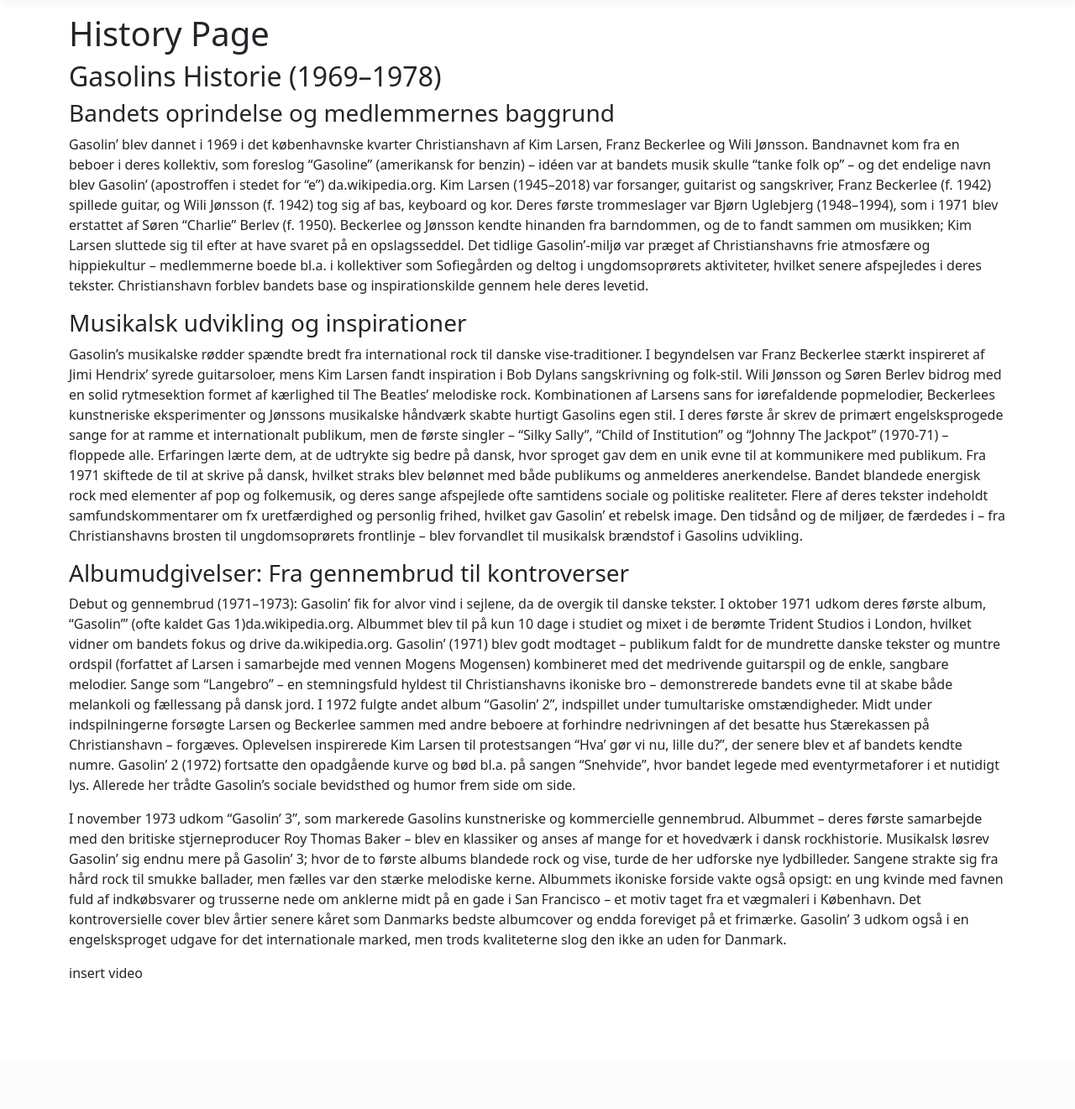
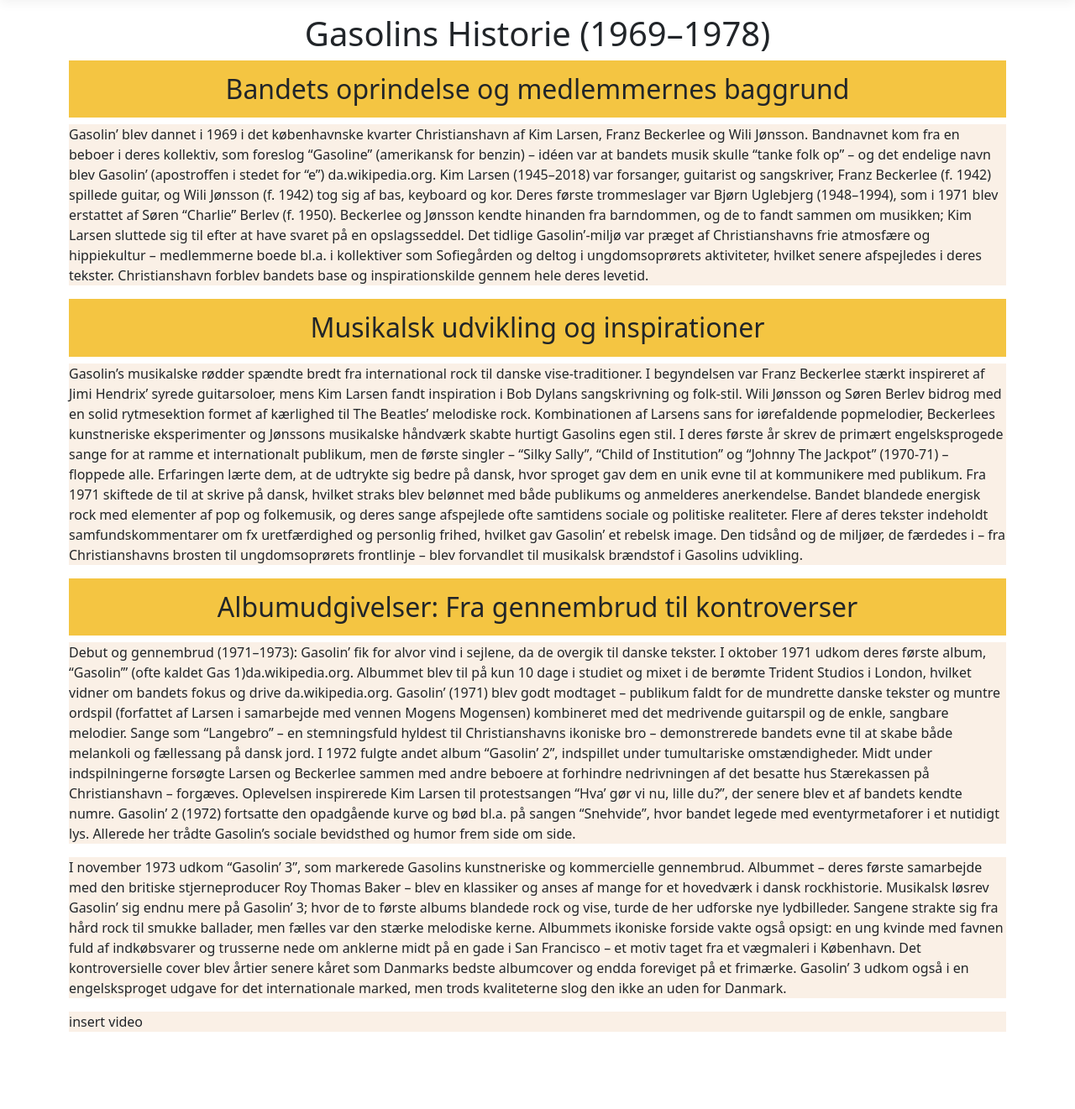
Before and after one commit to VisualizedConfusion2/Gasolin_project_v2, an ASP.NET Core app: page /History_ in a window 1280 px wide. Shown: the part 65-1386 px from the top of the page at 84% size. Before the commit the page ends 1230 px from the top, so only its background shows below. Run offline with ASP.NET Core 8, Linux system fonts and the light colour scheme; style sheets or scripts are compiled from the project's sources.

Commit message:
Fixed history design

```diff
--- a/gasoilin_project_v2/Pages/History_.cshtml
+++ b/gasoilin_project_v2/Pages/History_.cshtml
@@ -3,10 +3,24 @@
 @{
     ViewData["Title"] = "History Page";
 }
-<h1>@ViewData["Title"]</h1>
-<h2>Gasolins Historie (1969–1978) </h2>
+<style>
+    h2 {
+        background-color: #F4C542;
+        text-align: center;
+        padding: 15px;
+    }
 
-<h3>Bandets oprindelse og medlemmernes baggrund </h3>
+    p {
+        background-color: #FAF0E6;
+        text-align: start;
+    }
+
+
+</style>
+<h1 class="text-center">Gasolins Historie (1969–1978) </h1>
+<h1></h1>
+
+<h2>Bandets oprindelse og medlemmernes baggrund </h2>
 
 <p>
     Gasolin’ blev dannet i 1969 i det københavnske kvarter Christianshavn af Kim Larsen, Franz Beckerlee og Wili Jønsson. Bandnavnet kom fra en beboer i deres kollektiv, som foreslog “Gasoline” (amerikansk for benzin) – idéen var at bandets musik skulle “tanke folk op” – og det endelige navn blev Gasolin’ (apostroffen i stedet for “e”)
@@ -16,7 +30,7 @@
     Christianshavn forblev bandets base og inspirationskilde gennem hele deres levetid.
 </p>
 
-<h3>Musikalsk udvikling og inspirationer</h3>
+<h2>Musikalsk udvikling og inspirationer</h2>
 
 <p>Gasolin’s musikalske rødder spændte bredt fra international rock til danske vise-traditioner.
    I begyndelsen var Franz Beckerlee stærkt inspireret af Jimi Hendrix’ syrede guitarsoloer, mens Kim Larsen fandt inspiration i Bob Dylans sangskrivning og folk-stil.
@@ -27,7 +41,7 @@
    Bandet blandede energisk rock med elementer af pop og folkemusik, og deres sange afspejlede ofte samtidens sociale og politiske realiteter. Flere af deres tekster indeholdt samfundskommentarer om fx uretfærdighed og personlig frihed, hvilket gav Gasolin’ et rebelsk image.
    Den tidsånd og de miljøer, de færdedes i – fra Christianshavns brosten til ungdomsoprørets frontlinje – blev forvandlet til musikalsk brændstof i Gasolins udvikling. </p>
 
-<h3>Albumudgivelser: Fra gennembrud til kontroverser </h3>
+<h2>Albumudgivelser: Fra gennembrud til kontroverser </h2>
 
 <p>
     Debut og gennembrud (1971–1973): Gasolin’ fik for alvor vind i sejlene, da de overgik til danske tekster.
```
Also changed, not shown: gasoilin_project_v2/Pages/Timeline.cshtml (+8 -6 lines).
